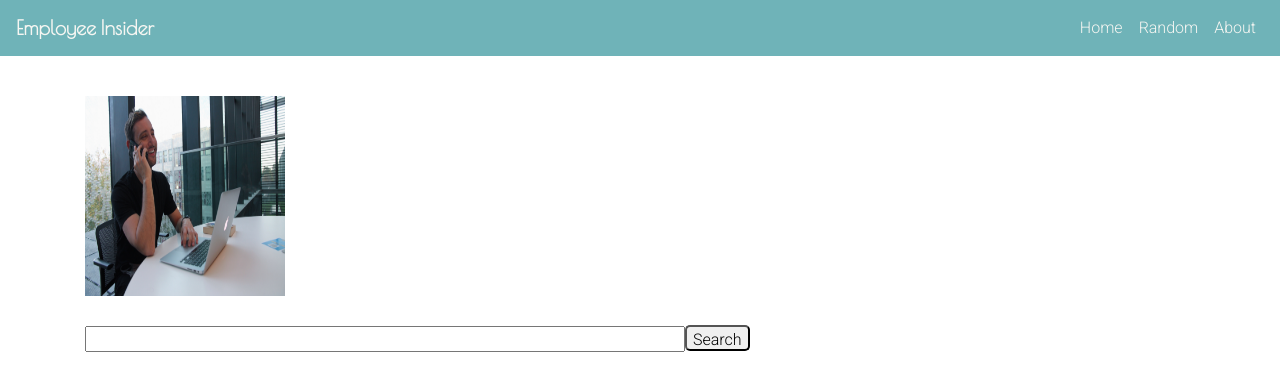
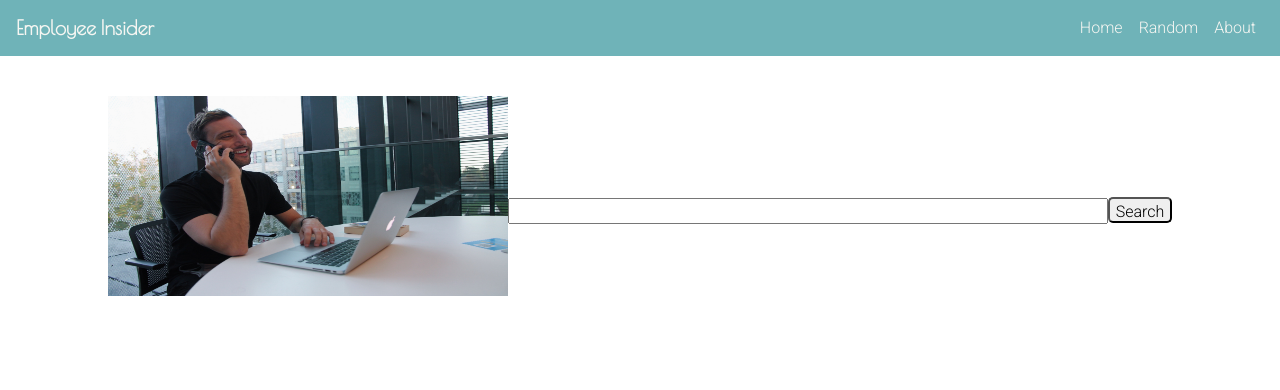
Before and after one commit to Ramong06/inside-job, a React (Create React App) app in the folder client/: page / in a window 1280 px wide. Shown: the top 390 px of the page. Built offline with nearby package versions, Linux system fonts and the light colour scheme.

Commit message:
centered the container but now items are on same line.

```diff
--- a/client/src/pages/Home/index.js
+++ b/client/src/pages/Home/index.js
@@ -9,7 +9,7 @@ function Home({ handleSearchResults }) {
     <div>
       <Navbar />
       <div className="container">
-        <img src={require("./dude.jpg")} height="200px" width="200px" />
+        <img src={require("./dude.jpg")} height="200px" width="400px" />
         <SearchForm handleSearchResults={handleSearchResults} />
       </div>
     </div>
--- a/client/src/pages/Home/style.css
+++ b/client/src/pages/Home/style.css
@@ -1,7 +1,8 @@
 .container {
-  clear: both;
   width: 100%;
+  display: flex;
   justify-content: center;
+  align-items: center;
 }
 
 .main img {
```
Also changed, not shown: client/src/components/Row/index.js (added, +7 -0 lines).
